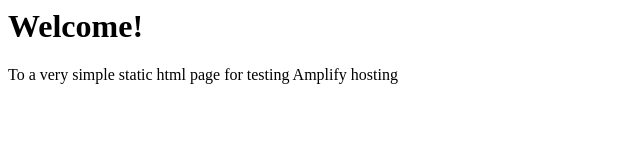
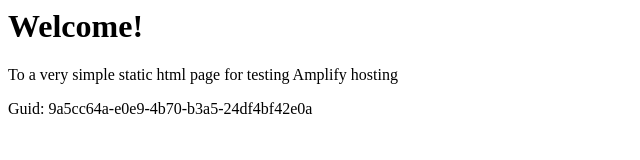
Before and after one commit to aws-aemilia-cmh/Github-PR-Commit-Integration-Test-DoNotTouch-v1-preprod-us-east-2, a website: page src/index.html in a window 1280 px wide. Shown: the whole page, without its empty margins (0-640 px from the left). Drawn offline with Linux system fonts and the light colour scheme.

Commit message:
commit from integ tests

```diff
--- a/src/index.html
+++ b/src/index.html
@@ -1,3 +1,5 @@
+
+
 <html lang="en">
 
 <head>
@@ -10,6 +12,6 @@
 <body>
     <h1>Welcome!</h1>
     <p>To a very simple static html page for testing Amplify hosting</p>
-</body>
+    <p>Guid: 9a5cc64a-e0e9-4b70-b3a5-24df4bf42e0a</p></body>
 
 </html>
```
